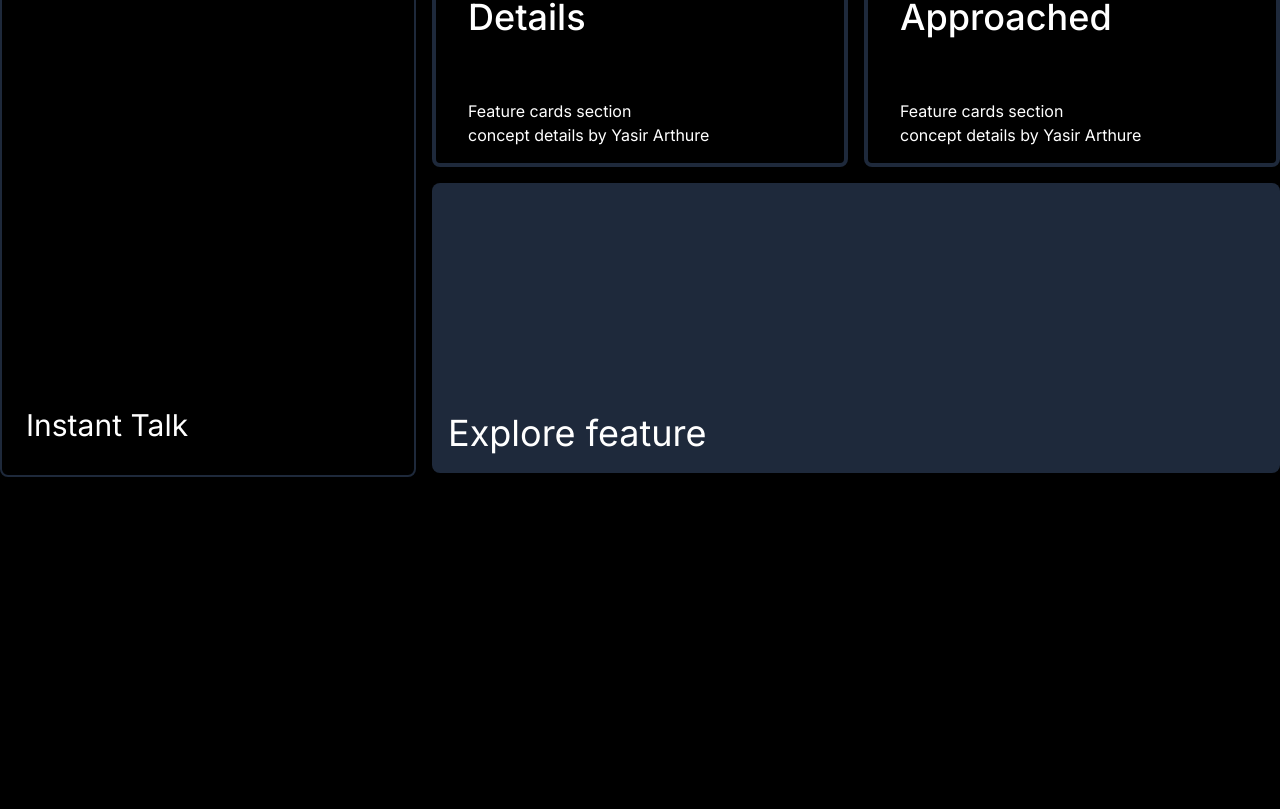
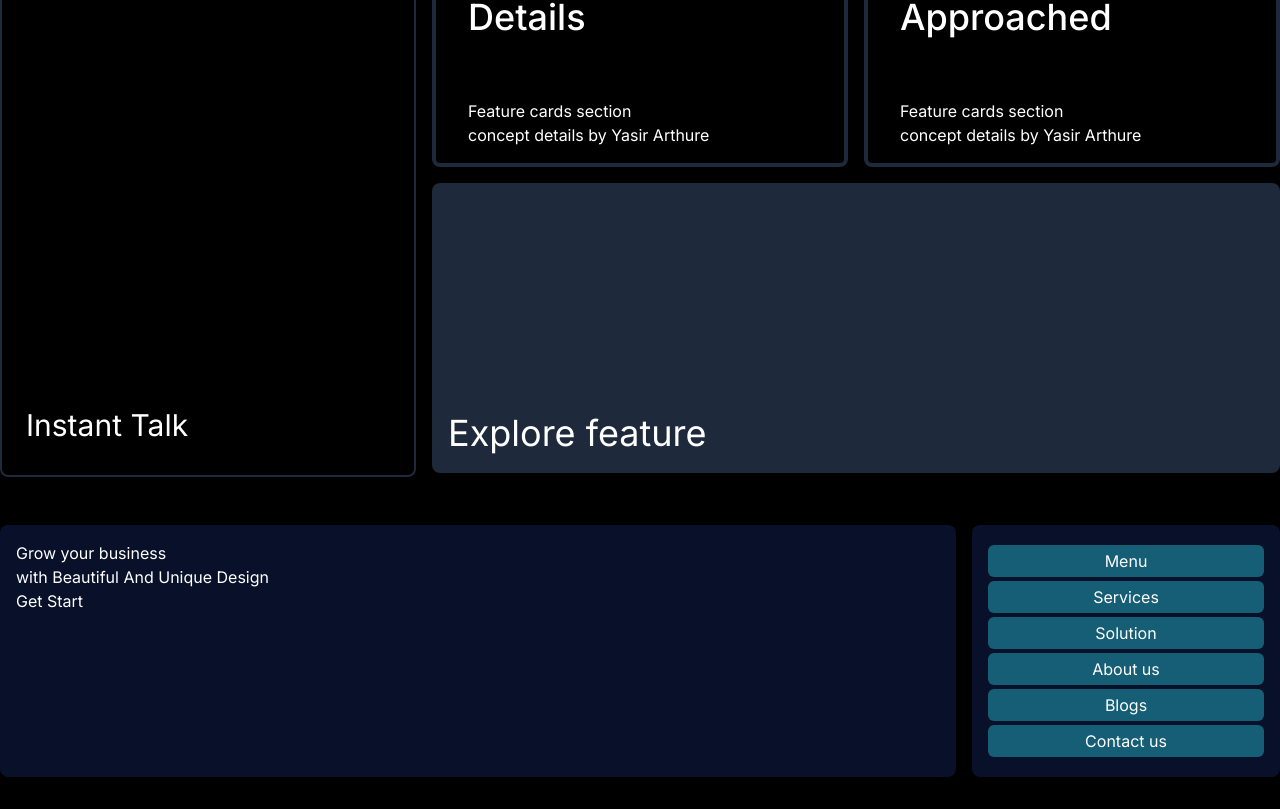
Before and after one commit to minhazpro3/blogger-client, a Next.js app: page / in a window 1280 px wide. Shown: the part 1935-2744 px from the top of the page. Before the commit the page ends 2460 px from the top, so only its background shows below. Built offline with nearby package versions, Linux system fonts and the light colour scheme.

Commit message:
added a new secton

```diff
--- a/app/page.tsx
+++ b/app/page.tsx
@@ -1,4 +1,5 @@
 "use client"
+import HomeGrowYou from '@/components/grow_your/Grow_banner'
 import HomeBanner from '@/components/home/Banner'
 import HomeTrustSecurity from '@/components/home/Banner_trust_security'
 import Docs from '@/components/home/banner_doc/Docs'
@@ -23,6 +24,7 @@ const Page = () => {
         <div>
           <Share/>
         </div>
+        <HomeGrowYou/>
       </div>
     </div>
   )
--- /dev/null
+++ b/src/components/grow_your/Grow_banner.tsx
@@ -0,0 +1,37 @@
+
+export default function HomeGrowYou() {
+
+
+    return (
+        <div className="container mx-auto px-8 md:px-0">
+
+            <div className="grid grid-cols-4  gap-4">
+                <div className="col-span-3 bg-blue-900 p-4 bg-opacity-30 rounded-lg">
+                    <h2 className="text-white">Grow your business <br />with Beautiful And Unique Design</h2>
+                    <button className="text-white">Get Start</button>
+                </div>
+                <div className="col-span-1 text-white bg-blue-900 bg-opacity-30 rounded-lg p-4">
+                    <ul className="py-1 my-1 text-center hover:cursor-pointer hover:bg-cyan-950 rounded-md  bg-cyan-800">
+                        <button>Menu</button>
+                    </ul>
+                    <ul className="py-1 my-1 text-center hover:cursor-pointer hover:bg-cyan-950 rounded-md  bg-cyan-800">
+                        <button>Services</button>
+                    </ul>
+                    <ul className="py-1 my-1 text-center hover:cursor-pointer hover:bg-cyan-950 rounded-md  bg-cyan-800">
+                        <button>Solution</button>
+                    </ul>
+                    <ul className="py-1 my-1 text-center hover:cursor-pointer hover:bg-cyan-950 rounded-md  bg-cyan-800">
+                        <button>About us </button>
+                    </ul>
+                    <ul className="py-1 my-1 text-center hover:cursor-pointer hover:bg-cyan-950 rounded-md  bg-cyan-800">
+                        <button>Blogs </button>
+                    </ul>
+                    <ul className="py-1 my-1 text-center hover:cursor-pointer hover:bg-cyan-950 rounded-md  bg-cyan-800">
+                        <button>Contact us </button>
+                    </ul>
+                </div>
+            </div>
+
+        </div>
+    )
+}
--- a/src/components/share_and_talk/Share.tsx
+++ b/src/components/share_and_talk/Share.tsx
@@ -25,7 +25,7 @@ const Share = () => {
                     <div className="grid grid-cols-3 gap-4">
                         {/* messaging */}
                         <div className="col-span-1 border-2 relative border-slate-800 sm:h-[450px] rounded-lg md:h-[600px] py-8 px-6">
-
+                                <h2 className=" pb-4 text-base text-green-300 font-medium uppercase ">Can you contact anytime 24/7</h2>
                             <div className="flex justify-center">
                                 <lottie-player
                                     id="firstLottie"
```
